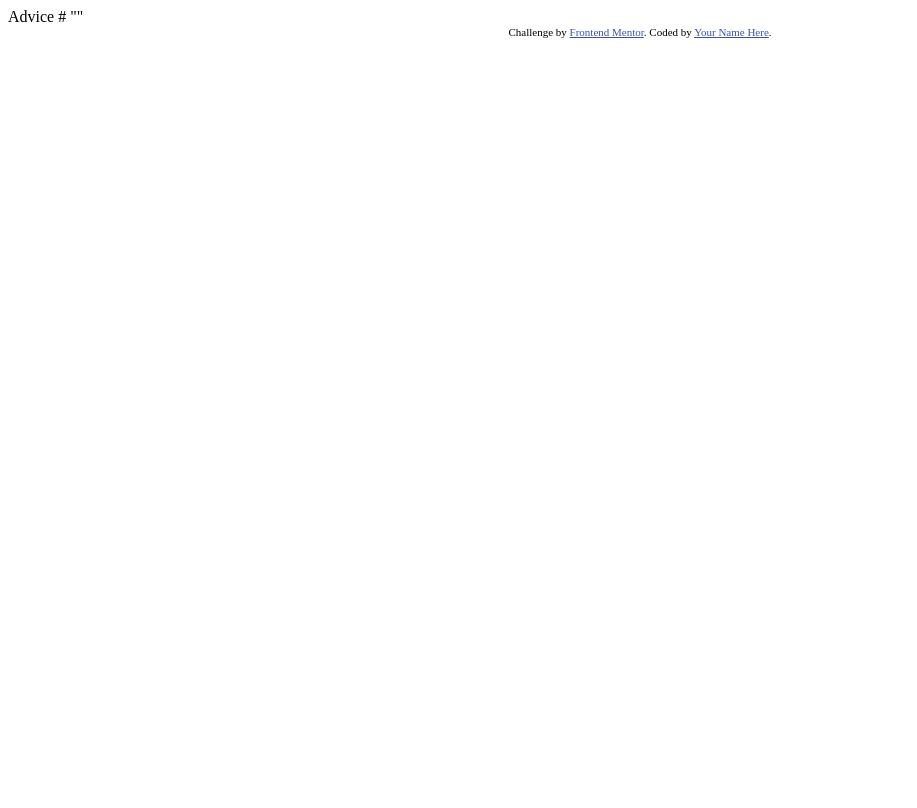
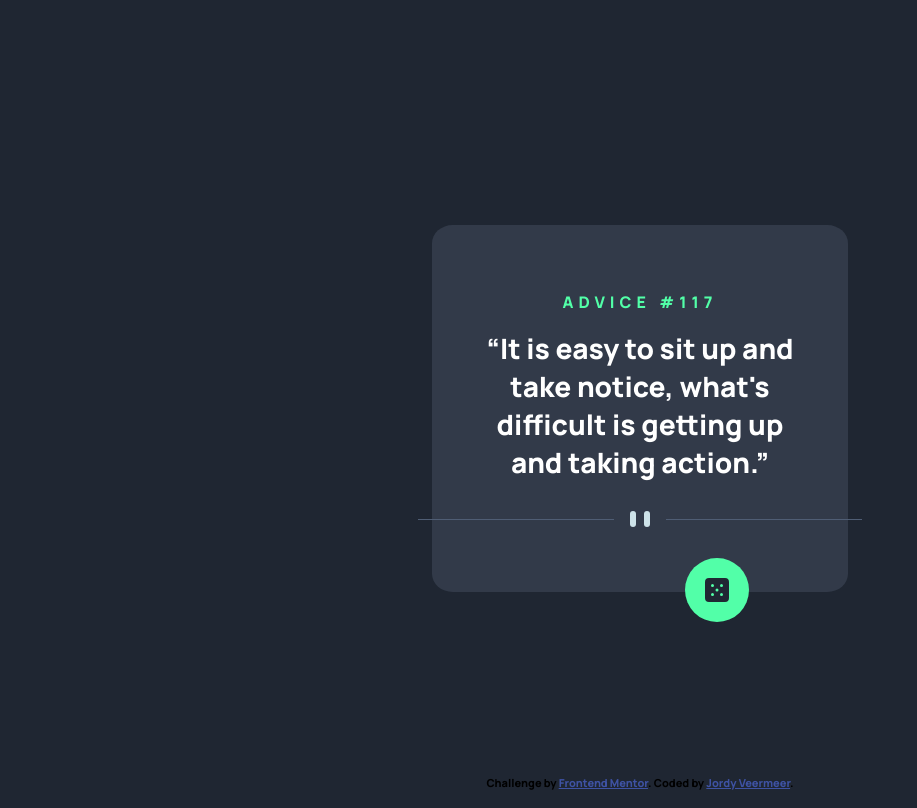
Before and after one commit to JordyVeermeer/FrontendMentor_AdviceGenerator, a plain HTML site: page index.html in a window 1280 px wide. Shown: the whole page, without its empty margins (0-917 px from the left). Drawn offline with Linux system fonts and the light colour scheme.

Commit message:
Desktop design implemented

```diff
--- a/index.html
+++ b/index.html
@@ -1,28 +1,103 @@
 <!DOCTYPE html>
 <html lang="en">
+
 <head>
   <meta charset="UTF-8">
-  <meta name="viewport" content="width=device-width, initial-scale=1.0"> <!-- displays site properly based on user's device -->
+  <meta name="viewport" content="width=device-width, initial-scale=1.0">
+  <!-- displays site properly based on user's device -->
 
   <link rel="icon" type="image/png" sizes="32x32" href="./images/favicon-32x32.png">
+  <link rel="preconnect" href="https://fonts.googleapis.com">
+  <link rel="preconnect" href="https://fonts.gstatic.com" crossorigin>
+  <link href="https://fonts.googleapis.com/css2?family=Manrope:wght@800&display=swap" rel="stylesheet">
 
   <title>Frontend Mentor | Advice generator app</title>
 
   <!-- Feel free to remove these styles or customise in your own stylesheet 👍 -->
   <style>
-    .attribution { font-size: 11px; text-align: center; }
-    .attribution a { color: hsl(228, 45%, 44%); }
+    html {
+      height: 100%;
+    }
+
+    .attribution {
+      font-size: 11px;
+      text-align: center;
+      position: absolute;
+      bottom: 10px;
+    }
+
+    .attribution a {
+      color: hsl(228, 45%, 44%);
+    }
+
+    body {
+      background-color: hsl(218, 23%, 16%);
+      height: 100%;
+      font-family: 'Manrope', sans-serif;
+      display: flex;
+      justify-content: center;
+      align-items: center;
+    }
+
+    .content-box {
+      background-color: hsl(217, 19%, 24%);
+      display: flex;
+      flex-direction: column;
+      justify-content: space-evenly;
+      align-items: center;
+      text-align: center;
+      padding: 50px;
+      padding-bottom: 65px;
+      margin: auto;
+      width: 25%;
+      border-radius: 5%;
+      position: relative;
+    }
+
+    #adviceNumber {
+      color: hsl(150, 100%, 66%);
+      letter-spacing: 5px;
+    }
+
+    #advice {
+      color: white;
+      font-size: 28px;
+    }
+
+    .divider {
+      padding-top: 30px;
+    }
+
+    .rerollButton {
+      position: absolute;
+      left: 253px;
+      bottom: -30px;
+      padding: 20px;
+      border: 0px solid black;
+      border-radius: 50%;
+      background-color: hsl(150, 100%, 66%);
+    }
+
+    #diceImage {
+      vertical-align: middle;
+    }
   </style>
 </head>
+
 <body>
 
-  Advice #<!-- Advice ID goes here -->
+  <div class="content-box">
+    <p id="adviceNumber">ADVICE #117</p>
+    <q id="advice">It is easy to sit up and take notice, what's difficult is getting up and taking action.</q>
+    <img class="divider" src="images/pattern-divider-desktop.svg" alt="divider-svg" />
+    <button class="rerollButton"><img id="diceImage" src="images/icon-dice.svg" alt="dice-svg" /></button>
+  </div>
 
-  "<!-- Advice text goes here -->"
 
   <div class="attribution">
     Challenge by <a href="https://www.frontendmentor.io?ref=challenge" target="_blank">Frontend Mentor</a>.
-    Coded by <a href="#">Your Name Here</a>.
+    Coded by <a href="https://github.com/JordyVeermeer">Jordy Veermeer</a>.
   </div>
 </body>
+
 </html>
```
